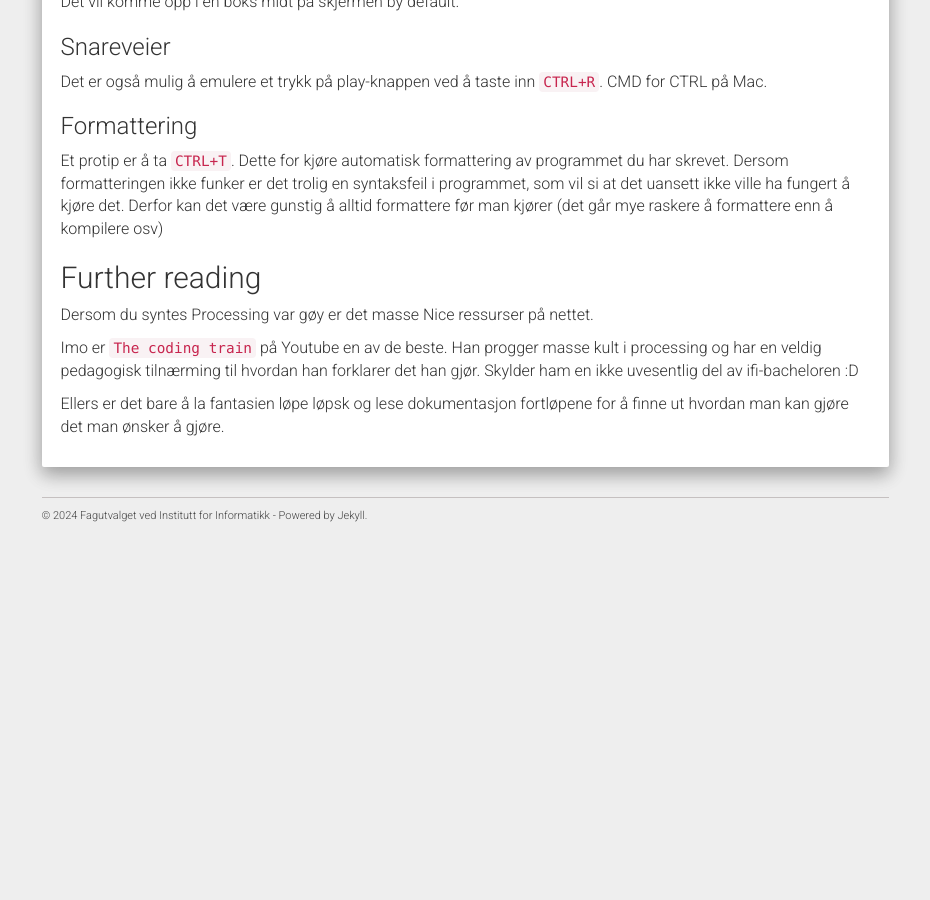
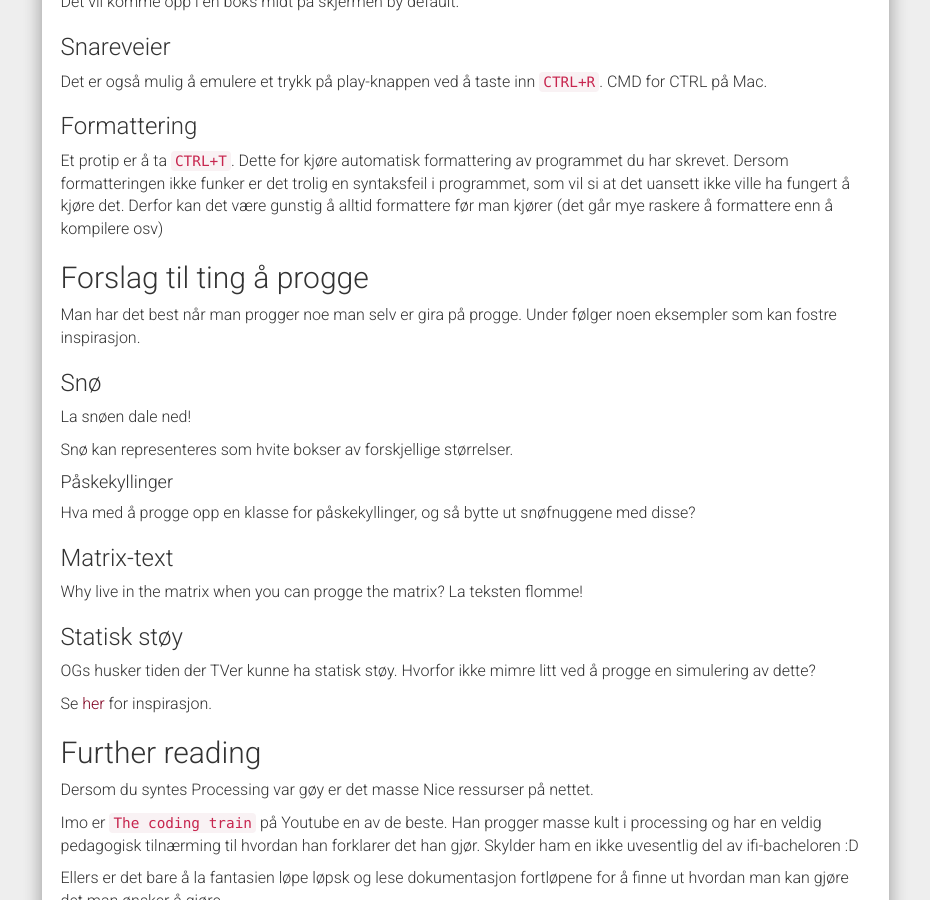
Before and after one commit to fui/fui.github.io, a Jekyll site: the page built from pages/processing.md, in a window 1280 px wide and 900 px high, scrolled down 2439 px. Shown: the whole window, without its empty margins (321-1251 px from the left). Built offline with Jekyll 4.4.1, drawn with Linux system fonts in a browser that asks for light colours; before the commit the page ends 2990 px from its top, so only the background shows below that.

Commit message:
Legg inn dømer på typiske ting å progge.

```diff
--- a/pages/processing.md
+++ b/pages/processing.md
@@ -122,6 +122,30 @@ Det er også mulig å emulere et trykk på play-knappen ved å taste inn `CTRL+R
 Et protip er å ta `CTRL+T`. Dette for kjøre automatisk formattering av programmet du har skrevet.
 Dersom formatteringen ikke funker er det trolig en syntaksfeil i programmet, som vil si at det uansett ikke ville ha fungert å kjøre det. Derfor kan det være gunstig å alltid formattere før man kjører (det går mye raskere å formattere enn å kompilere osv)
 
+## Forslag til ting å progge
+
+Man har det best når man progger noe man selv er gira på progge. Under følger noen eksempler som kan fostre inspirasjon.
+
+### Snø
+
+La snøen dale ned!
+
+Snø kan representeres som hvite bokser av forskjellige størrelser.
+
+#### Påskekyllinger
+
+Hva med å progge opp en klasse for påskekyllinger, og så bytte ut snøfnuggene med disse?
+
+### Matrix-text
+
+Why live in the matrix when you can progge the matrix? La teksten flomme!
+
+### Statisk støy
+
+OGs husker tiden der TVer kunne ha statisk støy. Hvorfor ikke mimre litt ved å progge en simulering av dette?
+
+Se [her](https://www.youtube.com/watch?v=mfycQJrzXCA) for inspirasjon.
+
 ## Further reading
 
 Dersom du syntes Processing var gøy er det masse Nice ressurser på nettet.
```
